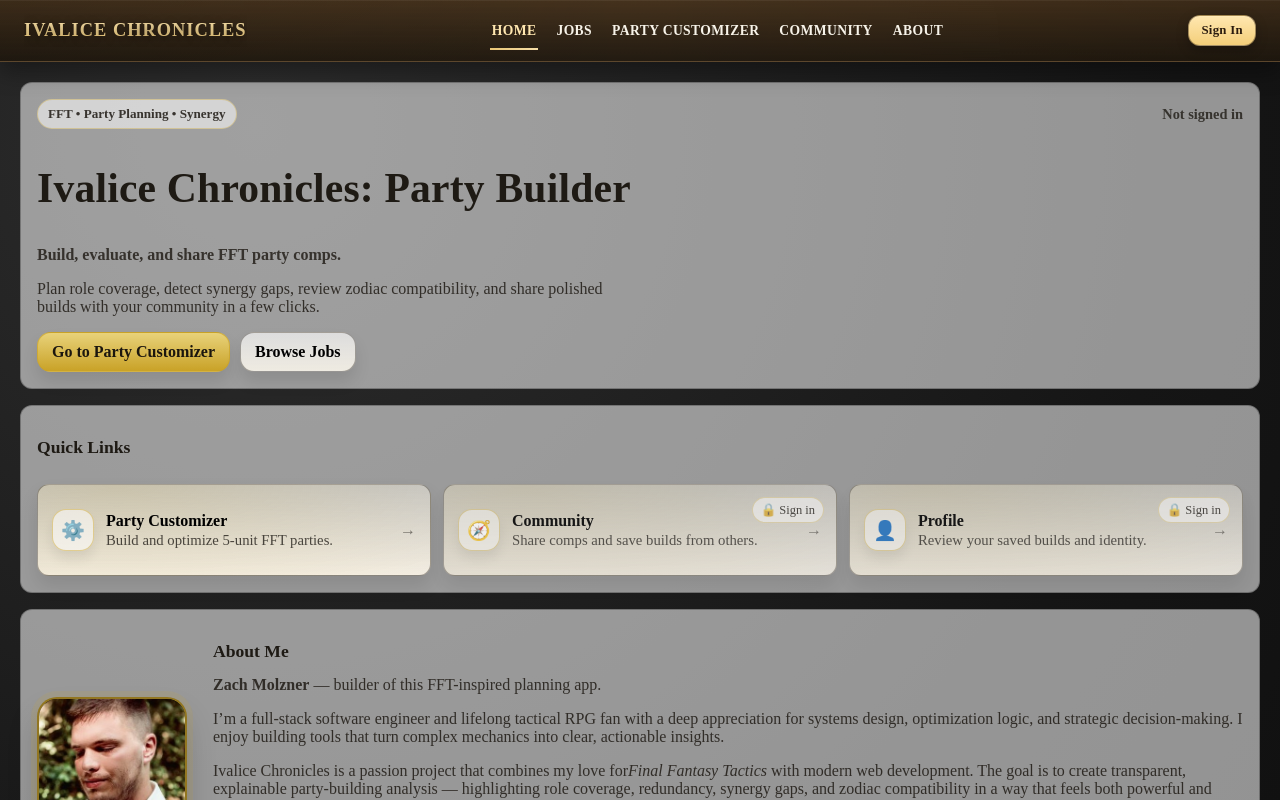
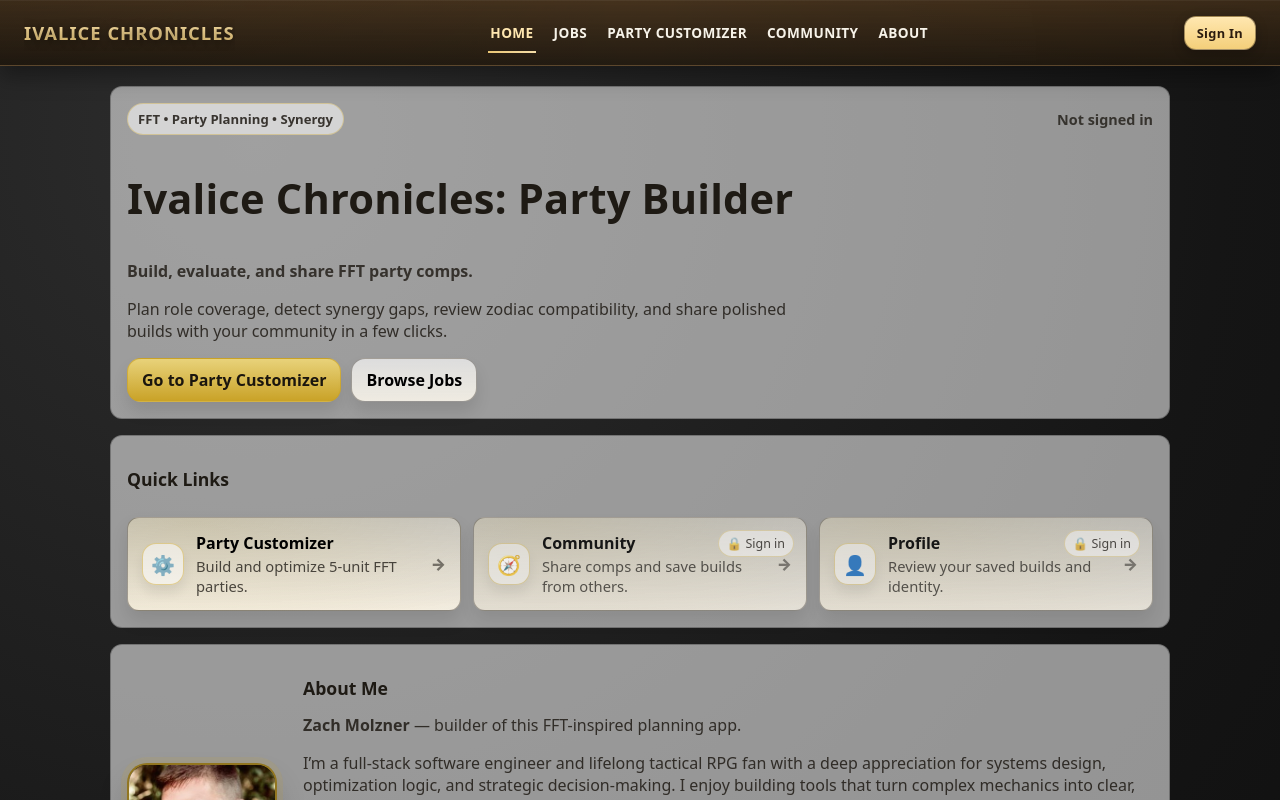
Before and after one commit to ZachMolzner/Final-Fantasy-Tactics-Party-Optimizer, a React (Vite) app: page / in a window 1280 px wide. Shown: the top 800 px of the page. Built offline with nearby package versions, Linux system fonts and the light colour scheme.

Commit message:
Update globals.css

```diff
--- a/src/styles/globals.css
+++ b/src/styles/globals.css
@@ -1,10 +1,19 @@
-* {
+
+*,
+*::before,
+*::after {
   box-sizing: border-box;
 }
+
+html,
 body {
   margin: 0;
+  padding: 0;
   min-width: 320px;
-  font-family: var(--font-main);
+}
+
+body {
+  font-family: var(--font-main, system-ui, -apple-system, "Segoe UI", Roboto, Arial, sans-serif);
   color: var(--text);
   background: radial-gradient(
     circle at 20% 10%,
@@ -12,31 +21,89 @@
     #151515 60%,
     #0d0d0d 100%
   );
+  overflow-x: auto;
 }
+
 #root {
   min-height: 100vh;
+  display: flex;
+  flex-direction: column;
 }
+
+
+p,
+h1,
+h2,
+h3,
+h4,
+h5,
+h6,
+li,
+a {
+  overflow-wrap: anywhere;
+  word-break: break-word;
+}
+
 a {
   text-decoration: none;
+  color: inherit;
 }
+
+
+img,
+svg,
+video,
+canvas {
+  max-width: 100%;
+  height: auto;
+  display: block;
+}
+
+
 button,
 input,
 select,
 textarea {
   font: inherit;
+  max-width: 100%;
 }
+
+
 .app-shell {
   min-height: 100vh;
   display: flex;
   flex-direction: column;
 }
+
 .app-main {
   flex: 1;
-  padding: 20px;
+  width: 100%;
+  max-width: 1100px;
+  margin: 0 auto;
+  padding: 16px;
 }
+
+@media (min-width: 768px) {
+  .app-main {
+    padding: 20px;
+  }
+}
+
+
 .page-panel {
+  width: 100%;
+  max-width: 100%;
   background: var(--panel-2);
   border: 1px solid rgba(0, 0, 0, 0.25);
   border-radius: var(--radius);
   padding: 16px;
 }
+
+
+.minw-0 {
+  min-width: 0;
+}
+
+.w-full {
+  width: 100%;
+}
```
